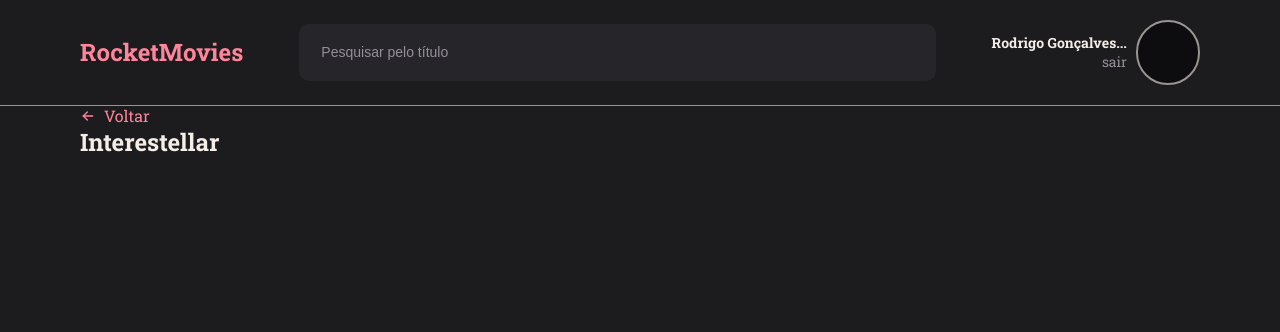
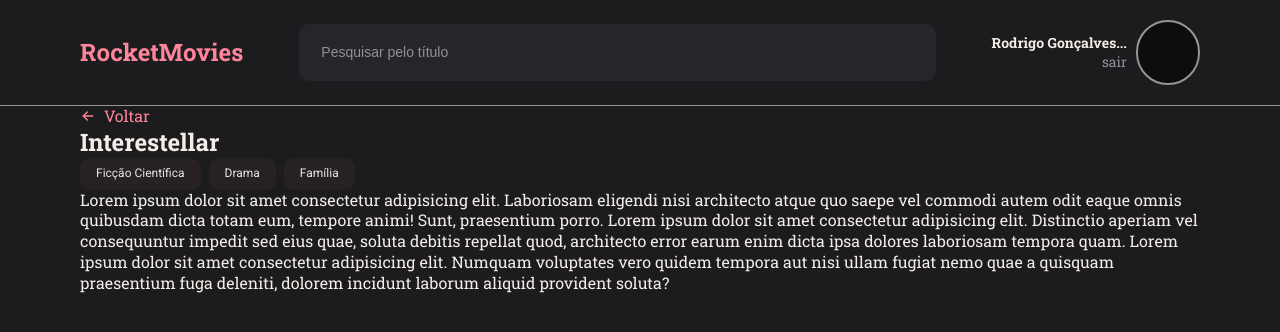
Before and after one commit to joaolucas3002/RocketMoves, a React (Vite) app: page /post in a window 1280 px wide. Shown: the top 332 px of the page. Built offline with nearby package versions, Linux system fonts and the light colour scheme.

Commit message:
create ComtainerHidden

```diff
--- a/src/components/Post.tsx
+++ b/src/components/Post.tsx
@@ -49,9 +49,11 @@ const Tag = styled(Link)`
    font-family: ${font.family.roboto};
    font-size: ${font.size.xs};
    line-height: ${font.lineHeight};
+
    font-weight: 400;
    border-radius: ${border.radius};
    padding: 0.5rem 1.6rem;
+
    text-transform: capitalize;
    text-decoration: none;
    background-color: ${color.fourthBg};
--- a/src/pages/CreatePost/index.tsx
+++ b/src/pages/CreatePost/index.tsx
@@ -9,7 +9,7 @@ import { ButtonHistory } from '../../components/ButtonHistory';
 import { CreateStar } from './CreateStar';
 import { AddTag } from './AddTag';
 
-import { Button, MaxWidthScrollbar, Title } from '../../styles/styledGlobal';
+import { Button, MaxWidthScrollbar, Title, ContainerHidden } from '../../styles/styledGlobal';
 import { ButtonProportions } from '../../styles/styledGlobal';
 import { theme } from '../../theme';
 
@@ -147,7 +147,7 @@ export function CreatePost() {
    const name = 'Rodrigo Gonçalves silva';
 
    return (
-      <>
+      <ContainerHidden>
          <Header name={name} url="/profile" />
 
          <MaxWidthScrollbar>
@@ -199,6 +199,6 @@ export function CreatePost() {
                </ContainerRow>
             </ContainerMain>
          </MaxWidthScrollbar>
-      </>
+      </ContainerHidden>
    );
 }
--- a/src/pages/Home.tsx
+++ b/src/pages/Home.tsx
@@ -5,7 +5,7 @@ import { Link } from 'react-router-dom';
 import { Header } from '../components/Header';
 import { Post } from '../components/Post';
 
-import { MaxWidthScrollbar, TitleSection } from '../styles/styledGlobal';
+import { MaxWidthScrollbar, TitleSection,ContainerHidden } from '../styles/styledGlobal';
 
 import { theme } from '../theme';
 
@@ -82,11 +82,12 @@ const Main = styled.main`
    padding-bottom: 4.5rem;
 `;
 
+
 const name = 'Rodrigo Gonçalves silva';
 
 export function Home() {
    return (
-      <>
+      <ContainerHidden>
          <Header name={name} url="/profile" />
 
          <MaxWidthScrollbar>
@@ -116,6 +117,6 @@ export function Home() {
                </ContainerPosts>
             </Main>
          </MaxWidthScrollbar>
-      </>
+      </ContainerHidden>
    );
 }
--- a/src/pages/Post.tsx
+++ b/src/pages/Post.tsx
@@ -1,24 +1,97 @@
 import { TbArrowLeft } from 'react-icons/tb';
+import { Link } from 'react-router-dom';
 import styled from 'styled-components';
 
 import { ButtonHistory } from '../components/ButtonHistory';
 import { Header } from '../components/Header';
 
-import { MaxWidthScrollbar, Title } from '../styles/styledGlobal';
+import {
+   MaxWidthScrollbar,
+   Title,
+   ContainerHidden,
+} from '../styles/styledGlobal';
+import { theme } from '../theme';
+
+const { color, font, border, header } = theme;
+
+const ContainerInfo = styled.div``;
+
+const ContainerTag = styled.div`
+   display: flex;
+   flex-direction: row;
+   gap: 0.8rem;
+`;
+
+const Text = styled.p`
+   color: ${color.third};
+   font-size: ${font.size.base};
+   font-weight: 400;
+   line-height: ${font.lineHeight};
+   font-family: ${font.family.robotoSlab};
+`;
+
+const Tag = styled(Link)`
+   color: ${color.fourth};
+   font-family: ${font.family.roboto};
+   font-size: ${font.size.xs};
+   line-height: ${font.lineHeight};
+   font-weight: 400;
+   text-transform: capitalize;
+   text-decoration: none;
+
+   border-radius: ${border.radius};
+   padding: 0.8rem 1.6rem;
+   background-color: ${color.first5Alpha};
+
+   :hover {
+      text-decoration: underline;
+   }
+
+   :focus {
+      outline: 2px solid ${color.fourth};
+      outline-offset: 3px;
+   }
+`;
 
 export function Post() {
    const name = 'Rodrigo Gonçalves silva';
 
+   const Array: string[] = ['Ficção Científica', 'Drama', 'Família'];
+
    return (
-      <>
+      <ContainerHidden>
          <Header name={name} url="/profile" />
 
          <MaxWidthScrollbar>
-            <ButtonHistory>
-               <TbArrowLeft /> Voltar
-            </ButtonHistory>
-            <Title>Interestellar</Title>
+            <ContainerInfo>
+               <ButtonHistory>
+                  <TbArrowLeft /> Voltar
+               </ButtonHistory>
+               <Title>Interestellar</Title>
+            </ContainerInfo>
+
+            <ContainerTag>
+               {Array.map((tag, index) => (
+                  <Tag key={`${tag}-${index}`} to={'#'}>
+                     {tag}
+                  </Tag>
+               ))}
+            </ContainerTag>
+
+            <Text>
+               Lorem ipsum dolor sit amet consectetur adipisicing elit.
+               Laboriosam eligendi nisi architecto atque quo saepe vel commodi
+               autem odit eaque omnis quibusdam dicta totam eum, tempore animi!
+               Sunt, praesentium porro. Lorem ipsum dolor sit amet consectetur
+               adipisicing elit. Distinctio aperiam vel consequuntur impedit sed
+               eius quae, soluta debitis repellat quod, architecto error earum
+               enim dicta ipsa dolores laboriosam tempora quam. Lorem ipsum
+               dolor sit amet consectetur adipisicing elit. Numquam voluptates
+               vero quidem tempora aut nisi ullam fugiat nemo quae a quisquam
+               praesentium fuga deleniti, dolorem incidunt laborum aliquid
+               provident soluta?
+            </Text>
          </MaxWidthScrollbar>
-      </>
+      </ContainerHidden>
    );
 }
--- a/src/pages/Profile.tsx
+++ b/src/pages/Profile.tsx
@@ -6,7 +6,12 @@ import { TbArrowLeft } from 'react-icons/tb';
 import { CreateInput } from '../components/CreateInput';
 import { ButtonHistory } from '../components/ButtonHistory';
 
-import { Button, MaxWidth, MaxWidthScrollbar } from '../styles/styledGlobal';
+import {
+   Button,
+   MaxWidth,
+   MaxWidthScrollbar,
+   ContainerHidden,
+} from '../styles/styledGlobal';
 import { theme } from '../theme';
 
 const { font, color } = theme;
@@ -58,7 +63,7 @@ const Section = styled.section`
 
 export function Profile() {
    return (
-      <>
+      <ContainerHidden>
          <ContainerHeader>
             <MaxWidth>
                <ContainerInfo>
@@ -111,6 +116,6 @@ export function Profile() {
                <Button>Salvar</Button>
             </ContainerForm>
          </MaxWidthScrollbar>
-      </>
+      </ContainerHidden>
    );
 }
--- a/src/styles/styledGlobal.tsx
+++ b/src/styles/styledGlobal.tsx
@@ -1,8 +1,15 @@
+import { useState } from 'react';
 import { Link } from 'react-router-dom';
 import styled from 'styled-components';
 import { theme } from '../theme';
 
 const { color, font, border, header } = theme;
+
+export const ContainerHidden = styled.div`
+   height: 100vh;
+   width: 100vw;
+   overflow: hidden;
+`;
 
 export const MaxWidth = styled.div`
    margin: 0 auto;
```
